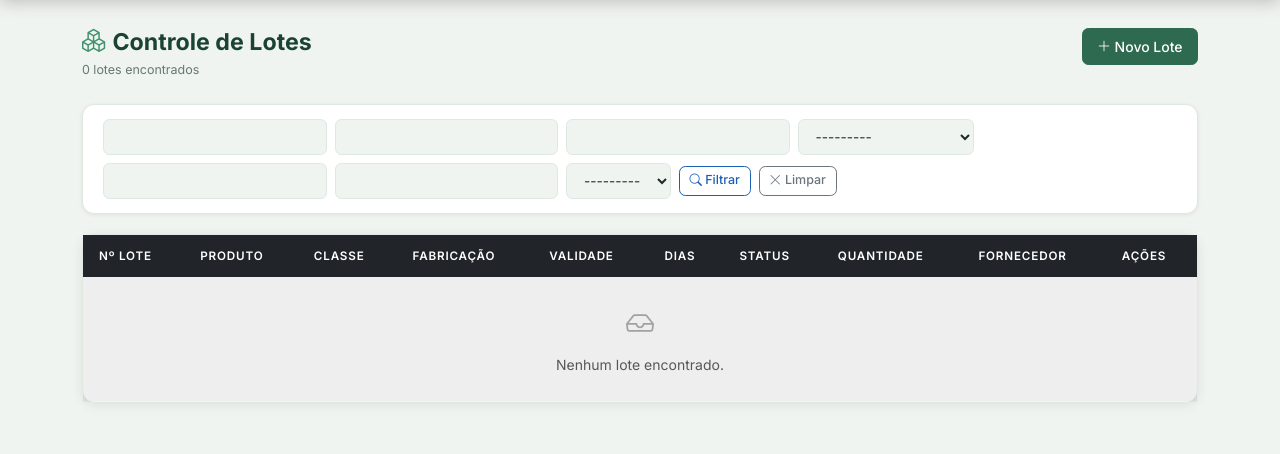
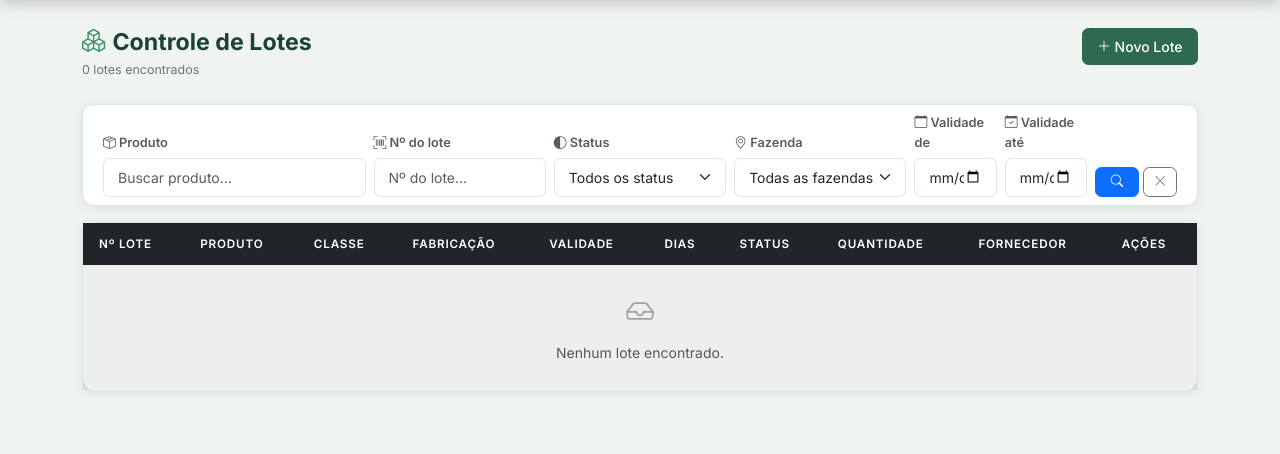
Before and after one commit to felixunai/agrovalida, a Django app: page /lotes/ in a window 1280 px wide. Shown: the part 61-515 px from the top of the page. Run offline with Django 4.2, Linux system fonts and the light colour scheme; the visitor is signed in with stand-in values (Sample User, id 1); data that the repository does not hold is empty; some libraries are stand-ins or nearby versions.

Commit message:
fix: add labels and placeholders to filter bars in Produtos and Lotes
- Filter inputs now show labeled headers (icon + field name)
- Text inputs have descriptive placeholders
- Select filters have clear default 'Todas as...' options
- Filter bar uses card layout with grid instead of flat inline form
- Date inputs use native date picker (type=date)

Co-Authored-By: Claude Sonnet 4.6 <noreply@anthropic.com>

```diff
--- a/lotes/filters.py
+++ b/lotes/filters.py
@@ -1,4 +1,5 @@
 import django_filters
+from django import forms
 from django.utils import timezone
 from .models import Lote
 
@@ -11,22 +12,35 @@ class LoteFilter(django_filters.FilterSet):
     )
 
     defensivo__nome_comercial = django_filters.CharFilter(
-        lookup_expr='icontains', label='Nome do produto'
+        lookup_expr='icontains', label='Produto',
+        widget=forms.TextInput(attrs={'placeholder': 'Buscar produto…', 'class': 'form-control form-control-sm'}),
     )
-    numero_lote = django_filters.CharFilter(lookup_expr='icontains', label='Nº do lote')
-    fornecedor = django_filters.CharFilter(lookup_expr='icontains')
+    numero_lote = django_filters.CharFilter(
+        lookup_expr='icontains', label='Nº do lote',
+        widget=forms.TextInput(attrs={'placeholder': 'Nº do lote…', 'class': 'form-control form-control-sm'}),
+    )
+    fornecedor = django_filters.CharFilter(
+        lookup_expr='icontains', label='Fornecedor',
+        widget=forms.TextInput(attrs={'placeholder': 'Fornecedor…', 'class': 'form-control form-control-sm'}),
+    )
     status_vencimento = django_filters.ChoiceFilter(
-        choices=STATUS_CHOICES, method='filter_status', label='Status'
+        choices=[('', 'Todos os status')] + list(STATUS_CHOICES),
+        method='filter_status', label='Status',
+        empty_label=None,
+        widget=forms.Select(attrs={'class': 'form-select form-select-sm'}),
     )
     data_validade_inicio = django_filters.DateFilter(
-        field_name='data_validade', lookup_expr='gte', label='Validade a partir de'
+        field_name='data_validade', lookup_expr='gte', label='Validade de',
+        widget=forms.DateInput(attrs={'type': 'date', 'class': 'form-control form-control-sm'}),
     )
     data_validade_fim = django_filters.DateFilter(
-        field_name='data_validade', lookup_expr='lte', label='Validade até'
+        field_name='data_validade', lookup_expr='lte', label='Validade até',
+        widget=forms.DateInput(attrs={'type': 'date', 'class': 'form-control form-control-sm'}),
     )
-
     fazenda = django_filters.ModelChoiceFilter(
         queryset=None, label='Fazenda',
+        widget=forms.Select(attrs={'class': 'form-select form-select-sm'}),
+        empty_label='Todas as fazendas',
     )
 
     def __init__(self, *args, **kwargs):
--- a/templates/lotes/list.html
+++ b/templates/lotes/list.html
@@ -13,22 +13,57 @@
     </a>
 </div>
 
-<div class="filter-bar">
+<div class="card mb-3">
+    <div class="card-body py-2">
         <form method="get">
+            <div class="row g-2 align-items-end">
+                <div class="col-sm-6 col-md-3">
+                    <label class="form-label form-label-sm mb-1 text-muted fw-semibold">
+                        <i class="bi bi-box-seam"></i> {{ filter.form.defensivo__nome_comercial.label }}
+                    </label>
                     {{ filter.form.defensivo__nome_comercial }}
+                </div>
+                <div class="col-sm-6 col-md-2">
+                    <label class="form-label form-label-sm mb-1 text-muted fw-semibold">
+                        <i class="bi bi-upc-scan"></i> {{ filter.form.numero_lote.label }}
+                    </label>
                     {{ filter.form.numero_lote }}
-        {{ filter.form.fornecedor }}
+                </div>
+                <div class="col-sm-6 col-md-2">
+                    <label class="form-label form-label-sm mb-1 text-muted fw-semibold">
+                        <i class="bi bi-circle-half"></i> {{ filter.form.status_vencimento.label }}
+                    </label>
                     {{ filter.form.status_vencimento }}
+                </div>
+                <div class="col-sm-6 col-md-2">
+                    <label class="form-label form-label-sm mb-1 text-muted fw-semibold">
+                        <i class="bi bi-geo-alt"></i> {{ filter.form.fazenda.label }}
+                    </label>
+                    {{ filter.form.fazenda }}
+                </div>
+                <div class="col-sm-6 col-md-1">
+                    <label class="form-label form-label-sm mb-1 text-muted fw-semibold">
+                        <i class="bi bi-calendar"></i> {{ filter.form.data_validade_inicio.label }}
+                    </label>
                     {{ filter.form.data_validade_inicio }}
+                </div>
+                <div class="col-sm-6 col-md-1">
+                    <label class="form-label form-label-sm mb-1 text-muted fw-semibold">
+                        <i class="bi bi-calendar-check"></i> {{ filter.form.data_validade_fim.label }}
+                    </label>
                     {{ filter.form.data_validade_fim }}
-        {{ filter.form.fazenda }}
-        <button type="submit" class="btn btn-outline-primary btn-sm">
-            <i class="bi bi-search"></i> Filtrar
+                </div>
+                <div class="col-sm-12 col-md-1 d-flex gap-1">
+                    <button type="submit" class="btn btn-primary btn-sm flex-fill" title="Filtrar">
+                        <i class="bi bi-search"></i>
                     </button>
-        <a href="{% url 'lotes:list' %}" class="btn btn-outline-secondary btn-sm">
-            <i class="bi bi-x-lg"></i> Limpar
+                    <a href="{% url 'lotes:list' %}" class="btn btn-outline-secondary btn-sm" title="Limpar filtros">
+                        <i class="bi bi-x-lg"></i>
                     </a>
+                </div>
+            </div>
         </form>
+    </div>
 </div>
 
 <div class="card">
```
Also changed, not shown: defensivos/filters.py (+30 -5 lines), templates/defensivos/list.html (+30 -4 lines). Lines whose indentation alone changed are shown as unchanged.
